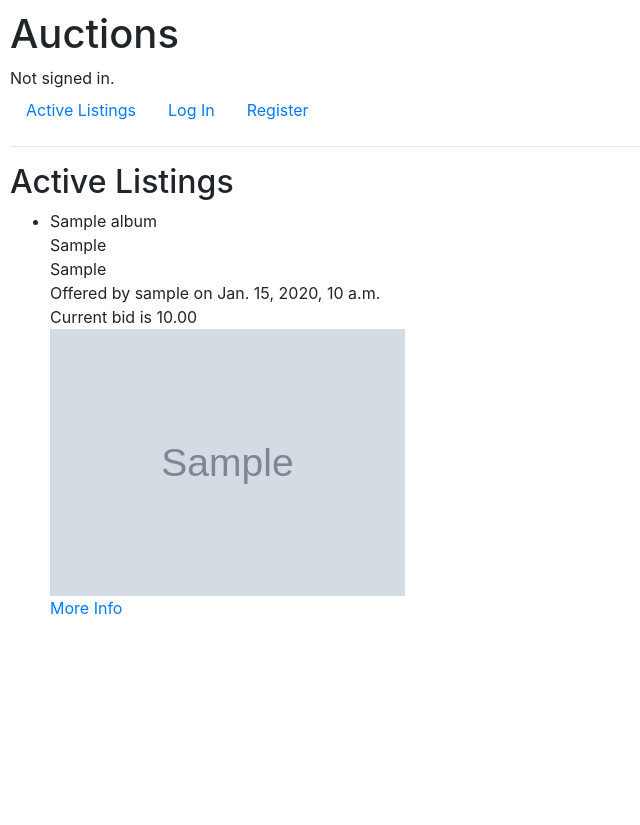
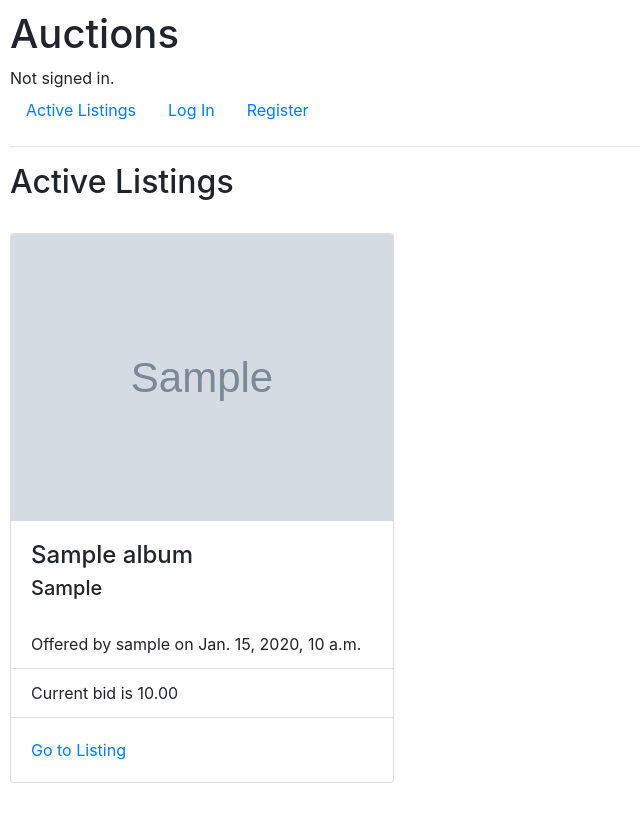
Before and after one commit to mrumiker/ebay-clone, a Django app: template auctions/templates/auctions/index.html in a window 1280 px wide. Shown: the whole page, without its empty margins (0-640 px from the left). Before the commit the page ends 614 px from the top, so only its background shows below. Run offline with Django 3.2, Linux system fonts and the light colour scheme; the template is opened without the code that fills it: values that come from a table or form of the project are taken from there, others are empty; tables that the repository leaves empty hold one stand-in row (values such as "Sample post"); grey boxes marked "Sample" are stand-in pictures; some libraries are stand-ins or nearby versions.

Commit message:
convert Index listings to Bootstrap cards

```diff
--- a/auctions/templates/auctions/index.html
+++ b/auctions/templates/auctions/index.html
@@ -3,21 +3,28 @@
 {% block body %}
 <h2>Active Listings</h2>
 
-<ul>
-    {% for album in active_listings %}
-    <li>
-        {{ album.title }}<br />
-        {{ album.artist }}<br />
-        {{ album.year }}<br />
+<!-- <ul> -->
+{% for album in active_listings %}
+<!-- <li> -->
+<div class="card" style="width: 24rem; margin: 2rem 0;">
+    <img src="{{ album.image_url }}" class="card-img-top" alt="cover of {{ album }}">
+    <div class="card-body">
+        <h4 class="card-title">{{ album.title }}</h4>
+        <h5 class="card-subtitle">{{ album.artist }}</h5>
+    </div>
+    <ul class="list-group list-group-flush">
         {% if user.id == album.seller.id %}
-        Offered by you on {{ album.datetime_created }}<br />
+        <li class="list-group-item">Offered by you on {{ album.datetime_created }}</li>
         {% else %}
-        Offered by {{ album.seller }} on {{ album.datetime_created }}<br />
+        <li class="list-group-item">Offered by {{ album.seller }} on {{ album.datetime_created }}</li>
         {% endif %}
-        Current bid is {{ album.initial_price }}<br />
-        <img src="{{ album.image_url }}" alt="cover of {{ album }}" style="width: 355px;"><br />
-        <a href="{% url 'listing' album.id %}">More Info</a>
-    </li>
-    {% endfor %}
-</ul>
+        <li class="list-group-item">Current bid is {{ album.initial_price }}</li>
+    </ul>
+    <div class="card-body">
+        <a href="{% url 'listing' album.id %}" class="card-link">Go to Listing</a>
+    </div>
+</div>
+<!-- </li> -->
+{% endfor %}
+<!-- </ul> -->
 {% endblock %}
```
